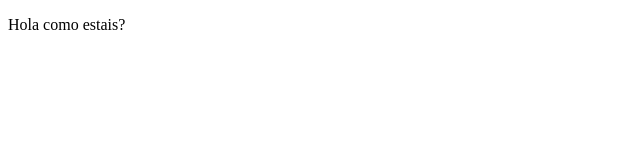
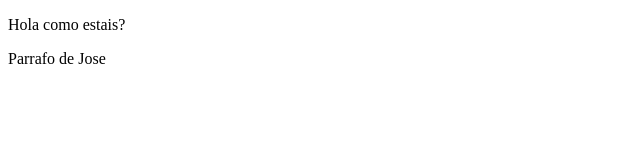
Before and after one commit to Hindbg/Prueba-c, a plain HTML site: page index.html in a window 1280 px wide. Shown: the full height of the page, 0-640 px from the left. Drawn offline with Linux system fonts and the light colour scheme.

Commit message:
creacion parrafo Jose

```diff
--- a/index.html
+++ b/index.html
@@ -1,11 +1,15 @@
 <!DOCTYPE html>
 <html lang="es">
+
 <head>
     <meta charset="UTF-8">
     <meta name="viewport" content="width=device-width, initial-scale=1.0">
     <title>Document</title>
 </head>
+
 <body>
     <p>Hola como estais?</p>
+    <p>Parrafo de Jose</p>
 </body>
+
 </html>
```
